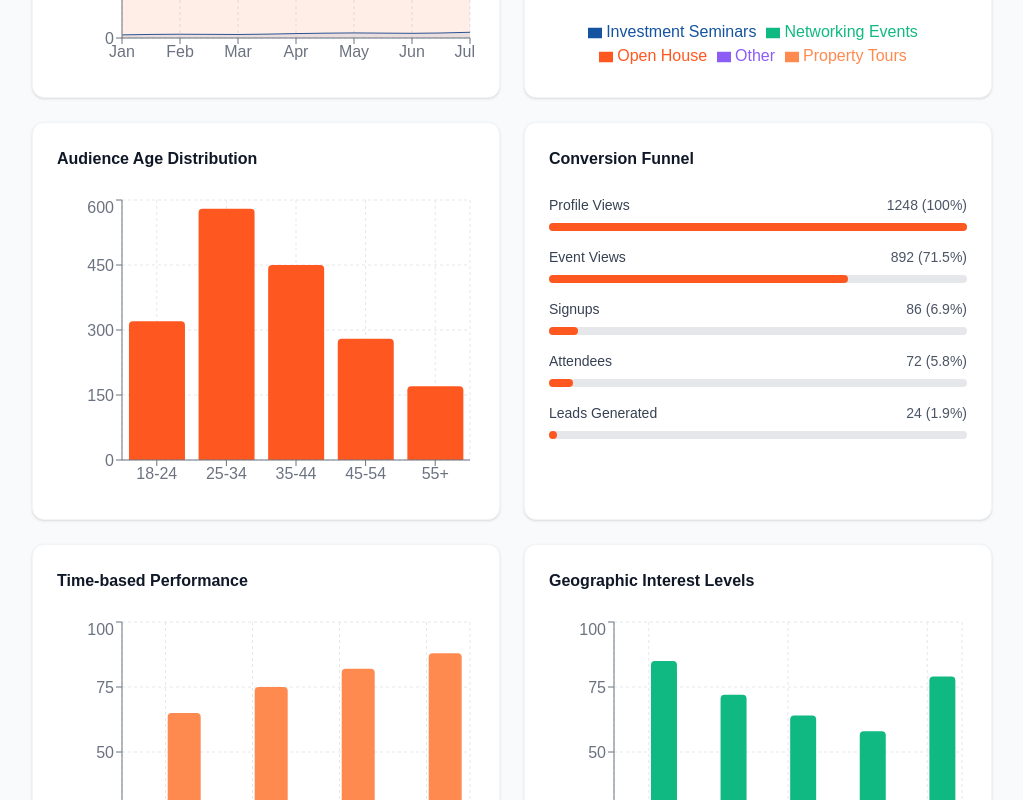
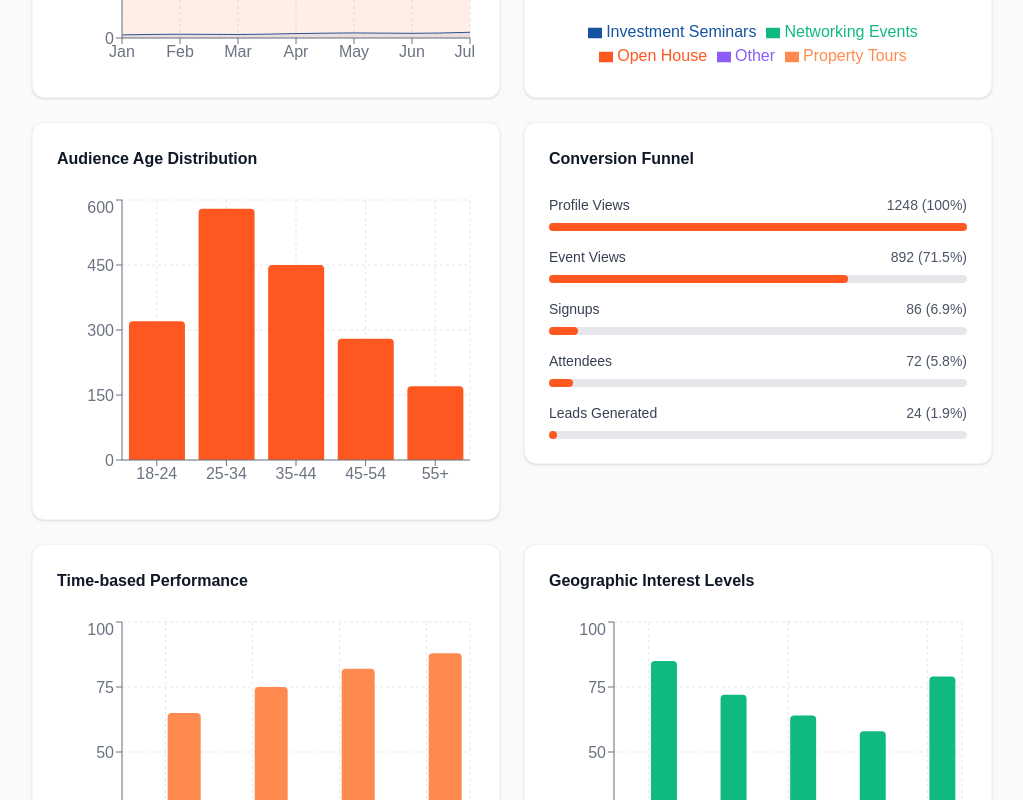
Before and after one commit to Hurleybaba/b29, a Next.js app: page /pages/businessAnalysis in a window 1280 px wide. Shown: the part 840-1640 px from the top of the page, without its empty margins (256-1279 px from the left). Built offline with nearby package versions, Linux system fonts and the light colour scheme.

Commit message:
inproved the page analysis

```diff
--- a/app/pages/businessAnalysis/page.tsx
+++ b/app/pages/businessAnalysis/page.tsx
@@ -1,6 +1,6 @@
 "use client";
 import Link from "next/link";
-import { useState } from "react";
+import { useState, useRef, useEffect } from "react";
 import {
   LineChart,
   Line,
@@ -79,6 +79,52 @@ interface CustomTooltipProps {
   payload?: TooltipPayloadItem[];
   label?: string;
 }
+
+// Animation wrapper component
+const AnimatedChart = ({ children, delay = 0 }: { children: React.ReactNode; delay?: number }) => {
+  const [isVisible, setIsVisible] = useState(false);
+  const ref = useRef<HTMLDivElement>(null);
+
+  useEffect(() => {
+    const observer = new IntersectionObserver(
+      ([entry]) => {
+        if (entry.isIntersecting) {
+          setTimeout(() => {
+            setIsVisible(true);
+          }, delay);
+          observer.disconnect();
+        }
+      },
+      {
+        threshold: 0.1,
+        rootMargin: '50px'
+      }
+    );
+
+    if (ref.current) {
+      observer.observe(ref.current);
+    }
+
+    return () => {
+      if (ref.current) {
+        observer.unobserve(ref.current);
+      }
+    };
+  }, [delay]);
+
+  return (
+    <div
+      ref={ref}
+      className={`transition-all duration-1000 ease-out ${
+        isVisible
+          ? 'opacity-100 translate-y-0'
+          : 'opacity-0 translate-y-10'
+      }`}
+    >
+      {children}
+    </div>
+  );
+};
 
 export default function BusinessAnalysis() {
   const [isOpen, setIsOpen] = useState(false);
@@ -360,10 +406,11 @@ export default function BusinessAnalysis() {
           ))}
         </div>
 
-        {/* Stats Overview */}
+        {/* Stats Overview - Add animation to stats too */}
         <div className="grid grid-cols-1 md:grid-cols-2 lg:grid-cols-3 gap-6 mb-8">
           {summaryStats.map((stat, index) => (
-            <div key={index} className="bg-white p-6 rounded-xl shadow-sm border border-gray-100">
+            <AnimatedChart key={index} delay={index * 100}>
+              <div className="bg-white p-6 rounded-xl shadow-sm border border-gray-100">
                 <div className="flex items-start justify-between">
                   <div>
                     <p className="text-sm text-gray-500">{stat.title}</p>
@@ -377,12 +424,14 @@ export default function BusinessAnalysis() {
                   <div className="text-2xl">{stat.icon}</div>
                 </div>
               </div>
+            </AnimatedChart>
           ))}
         </div>
 
-        {/* Charts Grid */}
+        {/* Charts Grid with staggered animations */}
         <div className="grid grid-cols-1 lg:grid-cols-2 gap-6 mb-8">
           {/* Event Performance Chart */}
+          <AnimatedChart delay={100}>
             <div className="bg-white p-6 rounded-xl shadow-sm border border-gray-100">
               <h3 className="font-bold text-gray-900 mb-6">Event Performance Trends</h3>
               <ResponsiveContainer width="100%" height={300}>
@@ -410,8 +459,10 @@ export default function BusinessAnalysis() {
                 </AreaChart>
               </ResponsiveContainer>
             </div>
+          </AnimatedChart>
 
           {/* Event Types Distribution */}
+          <AnimatedChart delay={200}>
             <div className="bg-white p-6 rounded-xl shadow-sm border border-gray-100">
               <h3 className="font-bold text-gray-900 mb-6">Event Types Distribution</h3>
               <ResponsiveContainer width="100%" height={300}>
@@ -437,8 +488,10 @@ export default function BusinessAnalysis() {
                 </PieChart>
               </ResponsiveContainer>
             </div>
+          </AnimatedChart>
 
           {/* Audience Demographics */}
+          <AnimatedChart delay={300}>
             <div className="bg-white p-6 rounded-xl shadow-sm border border-gray-100">
               <h3 className="font-bold text-gray-900 mb-6">Audience Age Distribution</h3>
               <ResponsiveContainer width="100%" height={300}>
@@ -451,8 +504,10 @@ export default function BusinessAnalysis() {
                 </BarChart>
               </ResponsiveContainer>
             </div>
+          </AnimatedChart>
 
           {/* Conversion Funnel */}
+          <AnimatedChart delay={400}>
             <div className="bg-white p-6 rounded-xl shadow-sm border border-gray-100">
               <h3 className="font-bold text-gray-900 mb-6">Conversion Funnel</h3>
               <div className="space-y-4">
@@ -464,7 +519,7 @@ export default function BusinessAnalysis() {
                     </div>
                     <div className="w-full bg-gray-200 rounded-full h-2">
                       <div
-                      className="bg-[#ff5720] h-2 rounded-full transition-all duration-500"
+                        className="bg-[#ff5720] h-2 rounded-full transition-all duration-1000 ease-out"
                         style={{ width: `${stage.conversion}%` }}
                       />
                     </div>
@@ -472,8 +527,10 @@ export default function BusinessAnalysis() {
                 ))}
               </div>
             </div>
+          </AnimatedChart>
 
           {/* Time Performance */}
+          <AnimatedChart delay={500}>
             <div className="bg-white p-6 rounded-xl shadow-sm border border-gray-100">
               <h3 className="font-bold text-gray-900 mb-6">Time-based Performance</h3>
               <ResponsiveContainer width="100%" height={300}>
@@ -487,8 +544,10 @@ export default function BusinessAnalysis() {
                 </BarChart>
               </ResponsiveContainer>
             </div>
+          </AnimatedChart>
 
           {/* Geographic Interest */}
+          <AnimatedChart delay={600}>
             <div className="bg-white p-6 rounded-xl shadow-sm border border-gray-100">
               <h3 className="font-bold text-gray-900 mb-6">Geographic Interest Levels</h3>
               <ResponsiveContainer width="100%" height={300}>
@@ -502,9 +561,11 @@ export default function BusinessAnalysis() {
                 </BarChart>
               </ResponsiveContainer>
             </div>
+          </AnimatedChart>
         </div>
 
         {/* Recommendations Section */}
+        <AnimatedChart delay={700}>
           <div className="bg-white p-6 rounded-xl shadow-sm border border-gray-100 mb-8">
             <h3 className="font-bold text-gray-900 mb-4">Insights & Recommendations</h3>
             <div className="grid grid-cols-1 md:grid-cols-2 gap-4">
@@ -526,8 +587,10 @@ export default function BusinessAnalysis() {
               </div>
             </div>
           </div>
+        </AnimatedChart>
 
         {/* Quick Stats */}
+        <AnimatedChart delay={800}>
           <div className="grid grid-cols-2 md:grid-cols-4 gap-4">
             <div className="bg-[#f1f1f1] p-4 rounded-lg">
               <p className="text-sm text-gray-600">Best Day</p>
@@ -546,6 +609,7 @@ export default function BusinessAnalysis() {
               <p className="text-lg font-bold text-[#1f1f1f]">3.2x</p>
             </div>
           </div>
+        </AnimatedChart>
       </main>
     </div>
   );
```
Lines whose indentation alone changed are shown as unchanged.
